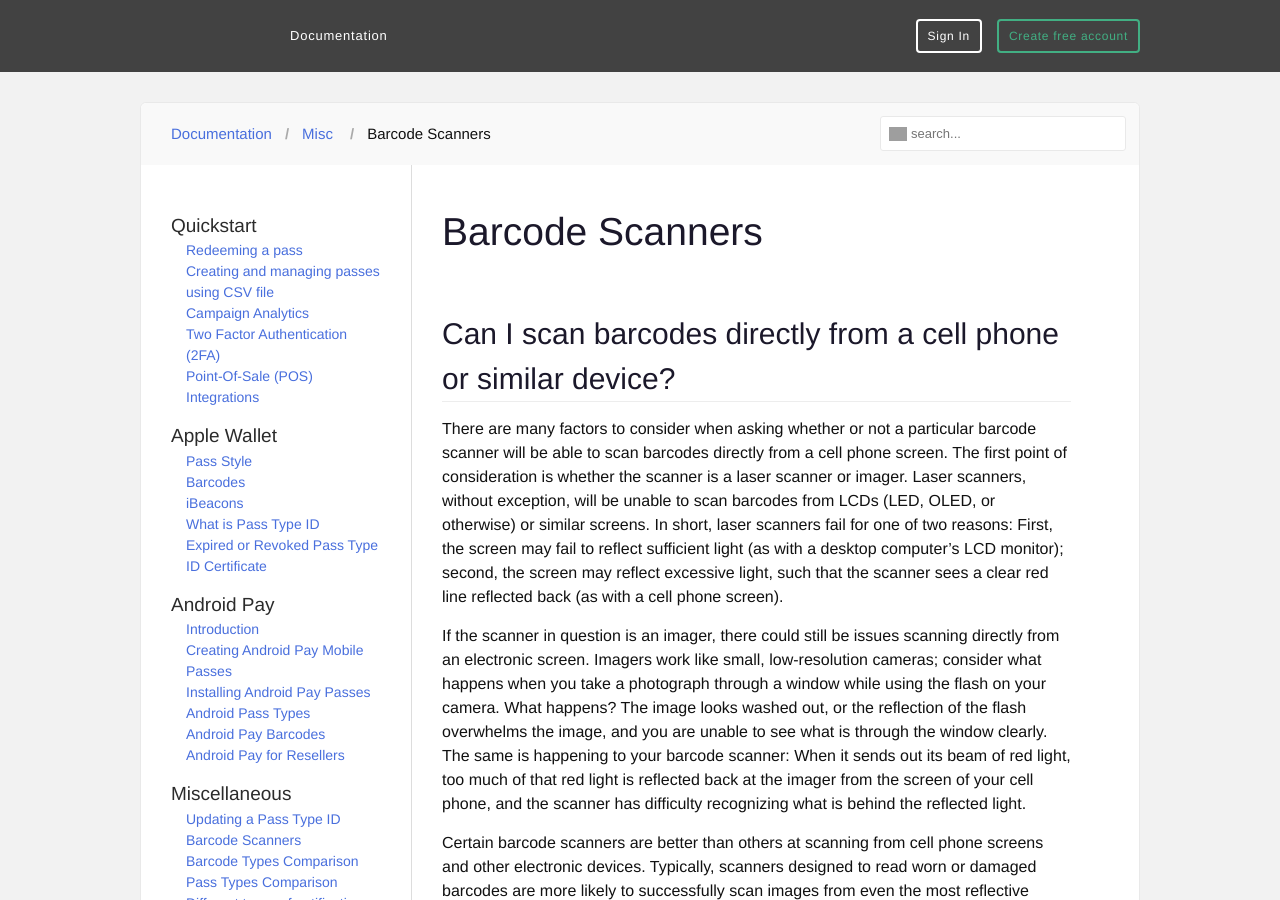
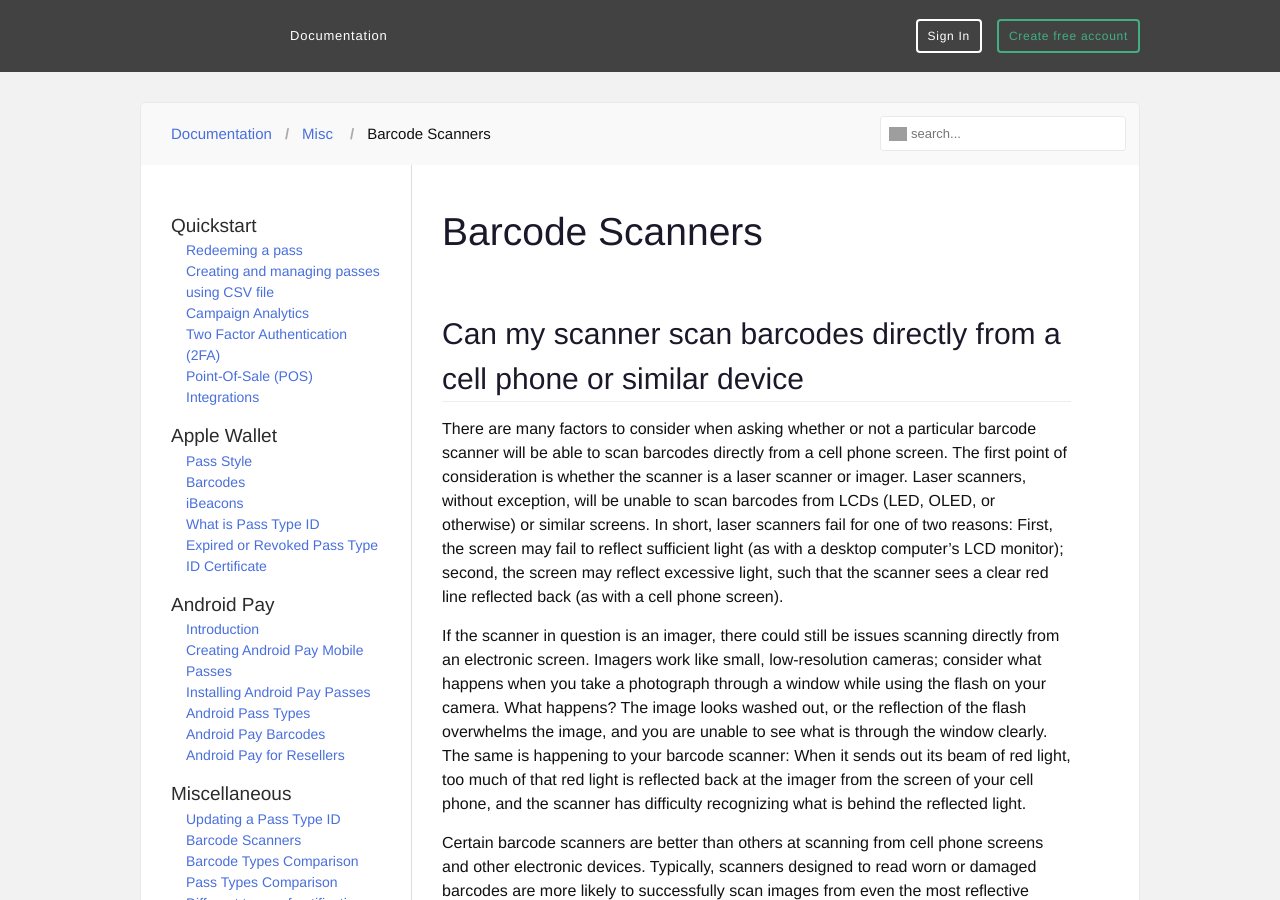
Before and after one commit to passworks/help-docs, a Jekyll site: the page built from _posts/2016-01-01-scanners.md, in a window 1280 px wide and 900 px high. Built offline with Jekyll 4.4.1, drawn with Linux system fonts in a browser that asks for light colours; nearby versions of some CDN libraries; grey boxes are pictures that could not be loaded.

Commit message:
improved title

```diff
--- a/_posts/2016-01-01-scanners.md
+++ b/_posts/2016-01-01-scanners.md
@@ -6,7 +6,7 @@ permalink: /:title
 description: Android and iOS barcode scanners
 ---
 
-## Can I scan barcodes directly from a cell phone or similar device?
+## Can my scanner scan barcodes directly from a cell phone or similar device
 
 There are many factors to consider when asking whether or not a particular barcode scanner will be able to scan barcodes directly from a cell phone screen. The first point of consideration is whether the scanner is a laser scanner or imager. Laser scanners, without exception, will be unable to scan barcodes from LCDs (LED, OLED, or otherwise) or similar screens. In short, laser scanners fail for one of two reasons: First, the screen may fail to reflect sufficient light (as with a desktop computer's LCD monitor); second, the screen may reflect excessive light, such that the scanner sees a clear red line reflected back (as with a cell phone screen).
 
```
